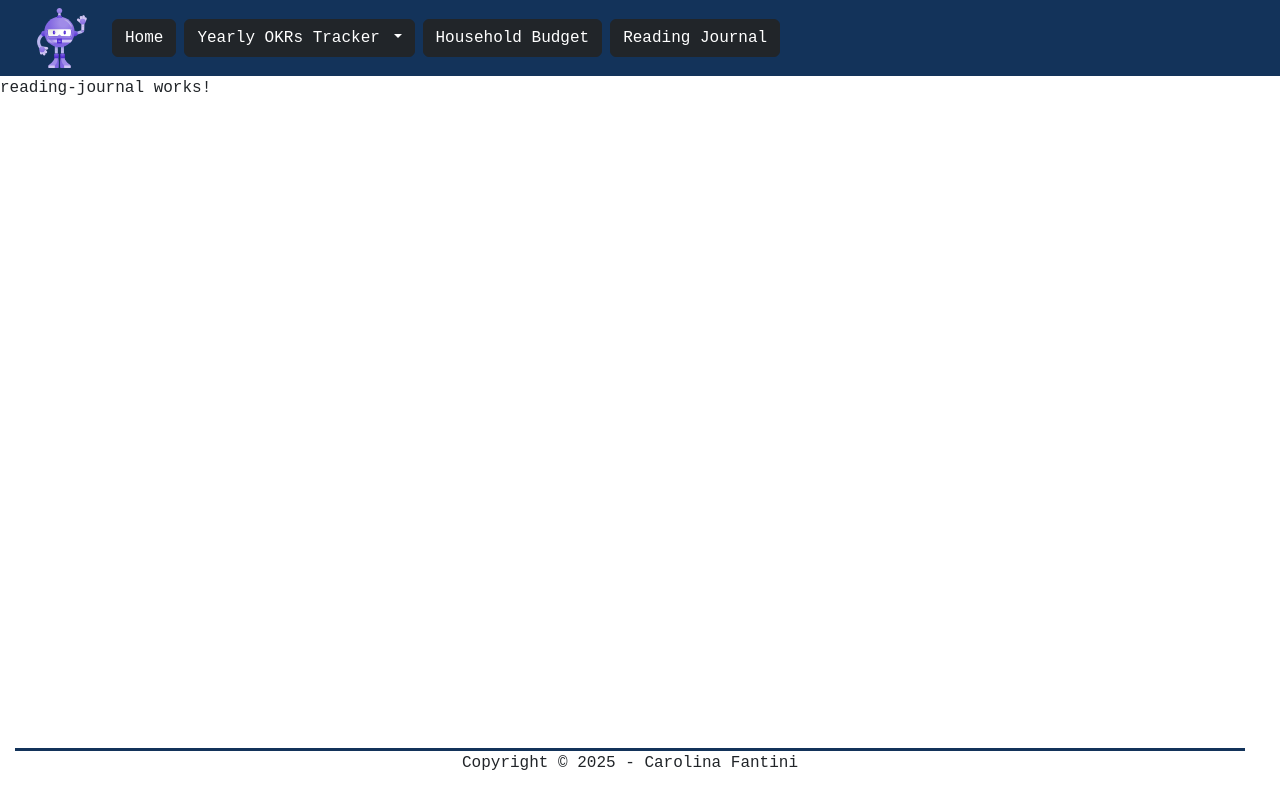
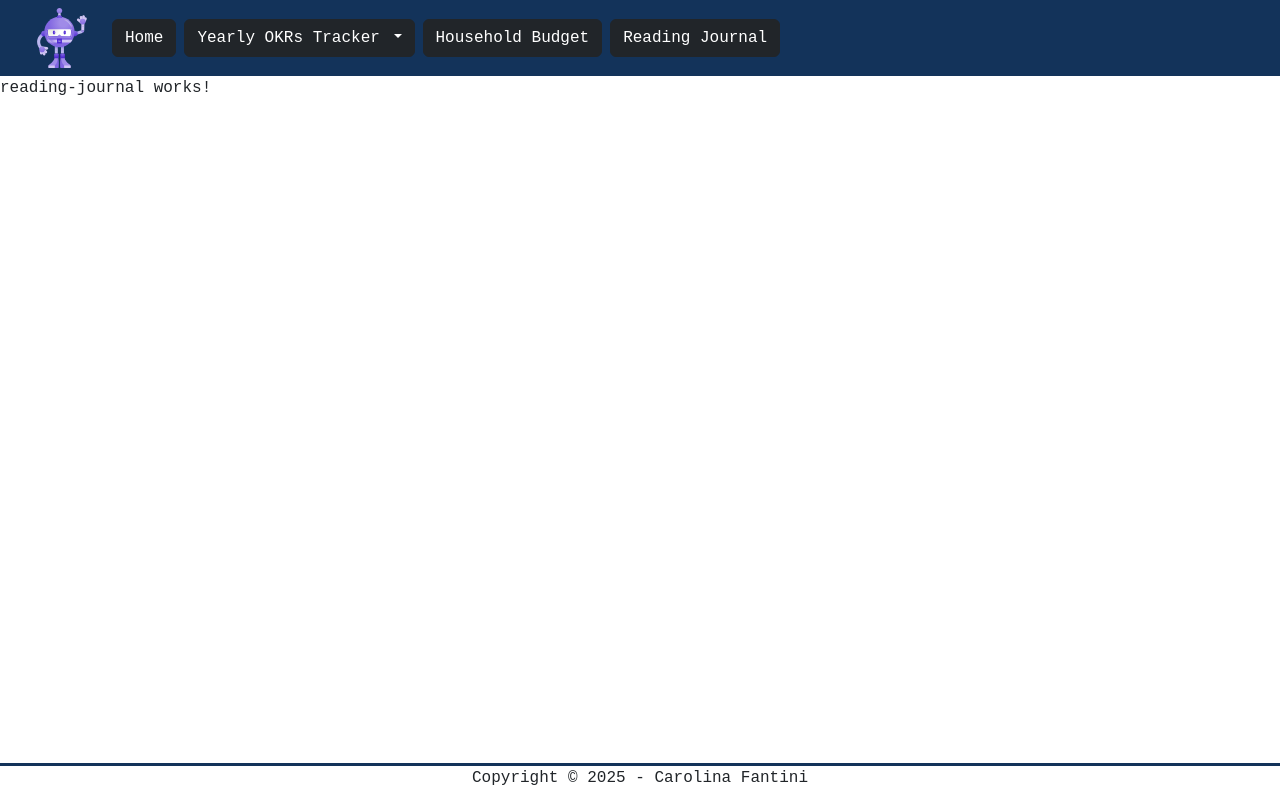
Before and after one commit to CarolFantini/ProjektZ-frontend, an Angular app: page /pages/reading-journal in a window 1280 px wide. Built offline with nearby package versions, Linux system fonts and the light colour scheme.

Commit message:
Ajustando css do footer

```diff
--- a/src/app/common/footer-global/footer-global.html
+++ b/src/app/common/footer-global/footer-global.html
@@ -1,3 +1,3 @@
-<div id="footer-global">
-  <span class="text-center">Copyright © {{ currentYear }} - Carolina Fantini</span>
+<div id="footer-global" class="text-center">
+  <span>Copyright © {{ currentYear }} - Carolina Fantini</span>
 </div>
--- a/src/app/common/footer-global/footer-global.scss
+++ b/src/app/common/footer-global/footer-global.scss
@@ -1,9 +1,7 @@
 #footer-global {
   border-top: 3px solid #13335a;
+  width: 100%;
+  margin-bottom: 10px;
   position: fixed;
   bottom: 0;
-  width: calc(100% - 50px);
-  margin-left: 15px;
-  margin-bottom: 25px;
-  text-align: center;
 }
```
